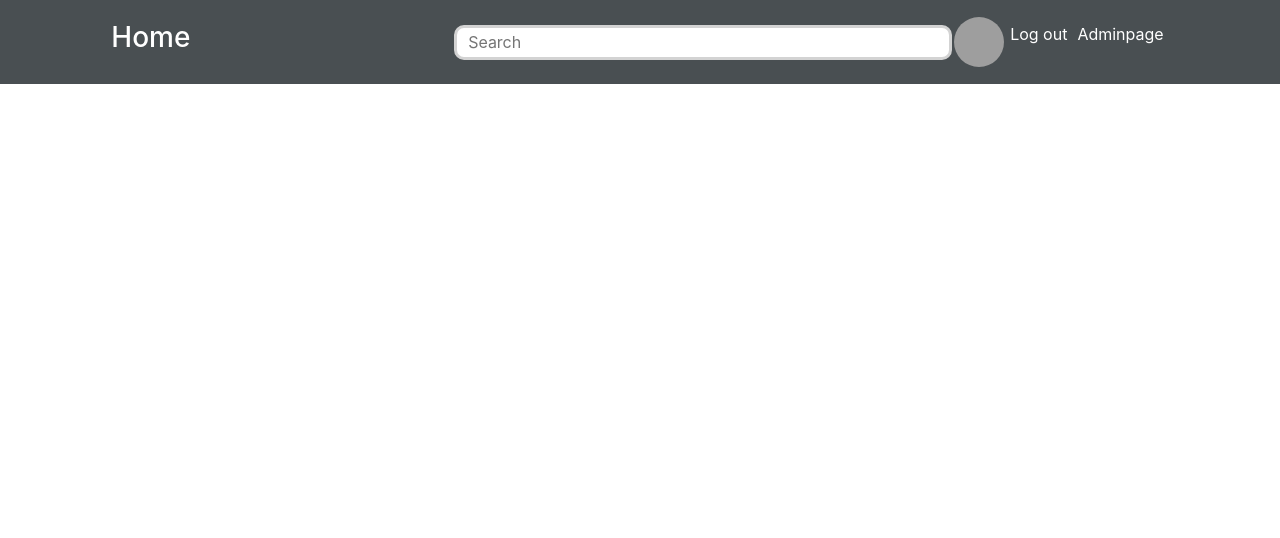
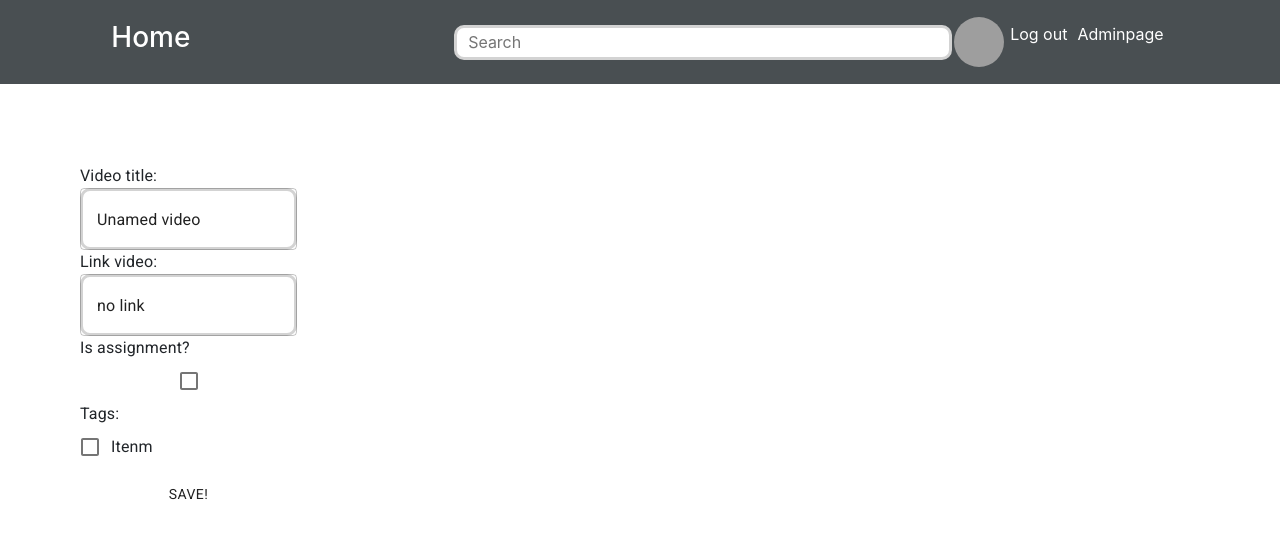
Before and after one commit to t-jung/African-Impact-Project, a React (Create React App) app in the folder c01/: page /new_upload_video in a window 1280 px wide. Shown: the top 538 px of the page. Built offline with nearby package versions, Linux system fonts and the light colour scheme; grey boxes are pictures that could not be loaded.

Commit message:
added new screen for uploading new video

```diff
--- a/c01/src/App.js
+++ b/c01/src/App.js
@@ -8,6 +8,7 @@ import CompanyForm from './LoginComponents/CompanyRegistrationForm'
 import ProfileEditForm from './ProfileComponents/SideBarProfile'
 import Nav from './NavbarComponents/Nav'
 import Feed from './FeedComponents/Feed';
+import NewVideo from './CourseUploadComponents/NewUpload/NewUploadComponent'
 // import Messenger from './MessengerComponents/Messenger'
 import { useState, useEffect } from 'react'
 import { BrowserRouter as Router, Route, Switch } from 'react-router-dom'
@@ -27,6 +28,7 @@ function App() {
         <Route path="/adminpage" component={AdminPage} />
         <Route path="/partner_register" component={PartnerRegistrationForm} />
         <Route path="/company_register" component={CompanyForm} />
+        <Route path="/new_upload_video" component={NewVideo}/>
       </Switch>
     </div>
 
--- /dev/null
+++ b/c01/src/CourseUploadComponents/CourseUploadComponent.css
@@ -0,0 +1,4 @@
+.formContainer{
+    margin-right: 5rem;
+    margin-left: 5rem;
+}
--- /dev/null
+++ b/c01/src/CourseUploadComponents/CourseUploadComponent.js
@@ -0,0 +1,92 @@
+import React, { Component } from 'react'
+import styles from '../styles.js'
+
+import Card from '@material-ui/core/Card';
+import CardHeader from '@material-ui/core/CardHeader';
+import CardMedia from '@material-ui/core/CardMedia';
+import CardContent from '@material-ui/core/CardContent';
+import CardActions from '@material-ui/core/CardActions';
+
+import { ThemeProvider, makeStyles } from '@material-ui/styles';
+import Typography from '@material-ui/core/Typography';
+import { Icon, IconButton } from '@material-ui/core';
+
+import EditIcon from '@material-ui/icons/Edit';
+import AddCircleIcon from '@material-ui/icons/AddCircle';
+
+const cardStyles = makeStyles((theme) => ({
+    root: {
+        width: '30vh',
+        margin: '2vw',
+    },
+    expand: {
+        marginLeft: 'auto'
+    }
+}))
+
+const Courses = () => {
+    return (
+        <div class="formContainer">
+            <ThemeProvider theme={styles}>
+            <Typography style={{
+                        color: styles.palette.primary.main,
+                        fontWeight: 900,
+                        fontSize: 30,
+                    }}>Courses</Typography><br/>
+            </ThemeProvider>
+        </div>
+    )
+}
+
+const CourseCard = () => {
+    const classes = cardStyles();
+    return(
+        <Card className={classes.root}>
+            <CardMedia
+                title="video"
+                component='img'
+                image="http://img.youtube.com/vi/D8IjiKj-U5c/0.jpg"
+            />
+            <CardHeader
+                title="Video"/>
+            <CardActions disableSpacing>
+                <IconButton
+                    className={classes.expand}
+                >
+                    <EditIcon/>
+                </IconButton>
+            </CardActions>
+        </Card>
+    );
+}
+
+const CourseAdd = () => {
+    const classes = cardStyles();
+    return (
+        <Card className={classes.root}>
+            <CardActions>
+                <IconButton
+                href="/new_upload_video">
+                    <AddCircleIcon/>
+                </IconButton>
+            </CardActions>
+        </Card>
+    );
+}
+
+class CourseUpload extends Component {
+    constructor(props) {
+        super(props);
+    }
+    render() {
+        return(
+            <div>
+               <CourseCard></CourseCard>
+               <CourseAdd/>
+            </div>
+
+        )
+    }
+}
+
+export default CourseUpload
--- /dev/null
+++ b/c01/src/CourseUploadComponents/NewUpload/NewUploadComponent.css
@@ -0,0 +1,14 @@
+.formContainer{
+    display: flex;
+    flex-direction: column;
+}
+
+.rowContainer{
+    display: flex;
+    flex-direction: row;
+}
+
+.tagContainer{
+    height: 100;
+    width: auto;
+}
--- /dev/null
+++ b/c01/src/CourseUploadComponents/NewUpload/NewUploadComponent.js
@@ -0,0 +1,133 @@
+import React, { Component } from 'react'
+import styles from '../../styles.js'
+import './NewUploadComponent.css'
+
+import Typography from '@material-ui/core/Typography';
+import TextField from '@material-ui/core/TextField';
+import Button from '@material-ui/core/Button';
+import FormControl from '@material-ui/core/FormControl';
+import { Checkbox, FormControlLabel, InputLabel } from '@material-ui/core';
+
+const tagsCategories = [
+    "tag1", "tag2", "tag3"
+]
+
+const TagsDisplay = () => {
+    return(
+        <div>
+            {tagsCategories.map(item => {
+                <div class="tagContainer">
+                    <Typography>Testing </Typography>
+                    <input type="checkbox" id={item} name={item}/>
+                    <label for={item}>{item}</label>
+                </div>
+            })}
+        </div>
+    )
+}
+
+const NewCourseForm = (props) => {
+    const [checked, setChecked] = React.useState(false);
+    const [videoTitle, setTitle] = React.useState('Unamed video');
+    const [videoLink, setLink] = React.useState('no link');
+
+    const handleChange = (event) => {
+      setChecked(event.target.checked);
+    };
+
+    function handSubmit(event) {
+        event.preventDefault();
+        let data = {
+            videoTitle: videoTitle,
+            videoLink: videoLink,
+            isAssignment: checked,
+            tags: []
+        }
+        props.handle(data);
+    }
+
+    return(
+        <div class="formContainer">
+            <form>
+                <FormControl>
+                    <Typography>Video title:</Typography>
+                    <TextField variant="outlined" size="small" id="videoTitle" value={videoTitle} onChange={(e) => setTitle(e.target.value)}/>
+                    <Typography>Link video:</Typography>
+                    <TextField variant="outlined" size="small" id="videoLink" value={videoLink} onInput={(e) => setLink(e.target.value)}/>
+                    <Typography>Is assignment?</Typography>
+                    <Checkbox
+                        checked={checked}
+                        onChange={handleChange}
+                        label="Assignment"
+                        id="isAssignment"
+                        inputProps={{ 'aria-label': 'primary checkbox'}}/>
+                    <Typography>Tags:</Typography>
+                    <FormControlLabel
+                    control={<Checkbox />}
+                    label="Itenm"
+                    />
+                    <TagsDisplay/>
+                    <Button
+                        onClick={handSubmit}>
+                        Save!
+                    </Button>
+                </FormControl>
+            </form>
+        </div>
+    );
+}
+
+class NewUpload extends Component {
+
+    state = {
+        videoTitle: '',
+        videoLink: '',
+        isAssignment: false,
+        tags: []
+    }
+
+    constructor(props){
+        super(props);
+        this.state = this.handleStateChange.bind(this)
+    }
+
+    componentDidMount() {
+        this.setState({
+            videoTitle: 'hi',
+            videoLink: '',
+            isAssignment: false,
+            tags: []
+        })
+    }
+
+    handleSetState = (e) => {
+        console.log(e.target.value);
+        console.log(this.state.videoTitle);
+        //this.setState({ [e.target.id]: e.target.value})
+        console.log(this.state.videoTitle);
+    }
+
+    handleStateChange = (state) => {
+        this.setState(state);
+
+        let config = {
+            headers: {
+                'authentication-token-company': 'eyJhbGciOiJIUzI1NiIsInR5cCI6IkpXVCJ9.eyJjb21wYW55Ijp7ImlkIjoiNjBlNjNjM2RjODNhOGUwOTE0MzRhYzYxIn0sImlhdCI6MTYyNTgwNzMzMiwiZXhwIjoxNjI1ODEwOTMyfQ.W5DSEBZtDzPqm3SFPV-3HrwpuX-9K7ve22fIwKGYDfE',
+            }
+        }
+
+        console.log(this.state)
+        /*
+        axios.put('http://localhost:5000/api/company/change_company_info/', this.state, config)
+        .then(res => console.log(res))
+        .catch(err => console.log(err));*/
+    }
+
+    render() {
+        return(
+            <NewCourseForm handle={this.handleStateChange} state={this.state}/>
+        )
+    }
+}
+
+export default NewUpload
--- a/c01/src/FeedComponents/UserPostComponents/UserPost.js
+++ b/c01/src/FeedComponents/UserPostComponents/UserPost.js
@@ -3,7 +3,6 @@ import { makeStyles } from '@material-ui/core/styles';
 import clsx from 'clsx';
 import Card from '@material-ui/core/Card';
 import CardHeader from '@material-ui/core/CardHeader';
-import CardMedia from '@material-ui/core/CardMedia';
 import CardContent from '@material-ui/core/CardContent';
 import CardActions from '@material-ui/core/CardActions';
 import Collapse from '@material-ui/core/Collapse';
@@ -13,7 +12,6 @@ import Typography from '@material-ui/core/Typography';
 import { red } from '@material-ui/core/colors';
 import FavoriteIcon from '@material-ui/icons/Favorite';
 import ShareIcon from '@material-ui/icons/Share';
-import ExpandMoreIcon from '@material-ui/icons/ExpandMore';
 import MoreVertIcon from '@material-ui/icons/MoreVert';
 import ChatBubbleOutlineIcon from '@material-ui/icons/ChatBubbleOutline';
 
--- a/c01/src/ProfileComponents/ProfileFrame.js
+++ b/c01/src/ProfileComponents/ProfileFrame.js
@@ -171,6 +171,7 @@ const NameCard = ({userName, userPhone, profilePic, userEmail}) => {
             <div class="p-2 align-self-center">
                 <img class="profilePicture"
                     src={profilePic}
+                    alt={userName}
             />
             </div>
             <div class="p-2 align-self-center">
--- a/c01/src/ProfileComponents/SideBarProfile.js
+++ b/c01/src/ProfileComponents/SideBarProfile.js
@@ -7,6 +7,7 @@ import Drawer from '@material-ui/core/Drawer';
 import Button from '@material-ui/core/Button';
 import Typography from '@material-ui/core/Typography';
 import EditForm from './ProfileEditForm';
+import CompanyCourses from '../CourseUploadComponents/CourseUploadComponent'
 
 import theme from '../styles';
 
@@ -230,6 +231,7 @@ const SideBarProfile = (props) => {
                             <div class="barContainer sidebarContainer">
                                 <img class="barProfilePic"
                                     src={user.profilePic}
+                                    alt={user.firstName}
                                 />
                                 <Button
                                     component={Link}
@@ -253,6 +255,7 @@ const SideBarProfile = (props) => {
                 : null}
             {setting === true ? <Setting/> : null}
             {employee === true ? <CompanyEmployee/> : null}
+            {workshop === true ? <CompanyCourses/> : null}
         </div>
     </div>
     );
```
Also changed, not shown: c01/src/LoginComponents/LoginForm.js (+19 -15 lines), 1 other file (tests, documents, lock files or other folders).
